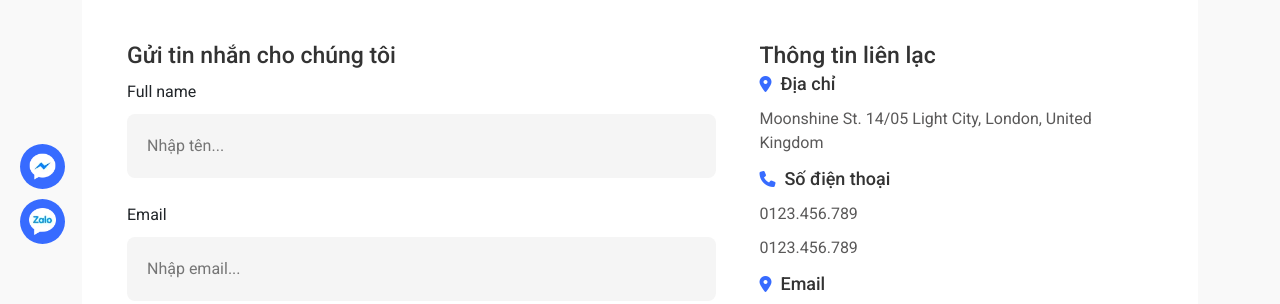
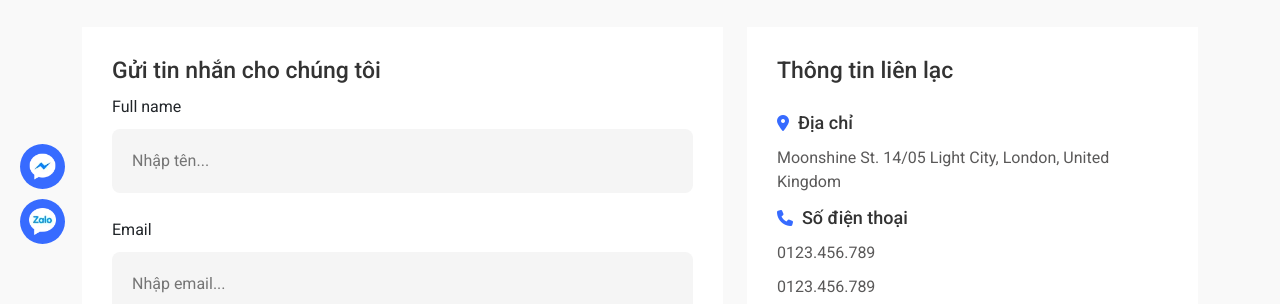
Before and after one commit to QangNguyn/car-shop-frontend, a website: page Page/contact.html in a window 1280 px wide. Shown: the part 536-840 px from the top of the page. Drawn offline with nearby package versions, Linux system fonts and the light colour scheme.

Commit message:
reponsive contact page

```diff
--- a/Page/contact.html
+++ b/Page/contact.html
@@ -76,7 +76,7 @@
               </p>
               <div class="contact-us__about">
                 <div class="row">
-                  <div class="col-7">
+                  <div class="col-12 col-lg-7">
                     <div class="contact-us__about--form">
                       <h3>Gửi tin nhắn cho chúng tôi</h3>
                       <form action="">
@@ -121,7 +121,7 @@
                       </form>
                     </div>
                   </div>
-                  <div class="col-5">
+                  <div class="col-12 col-lg-5">
                     <div class="contact-us__about--info">
                       <h3>Thông tin liên lạc</h3>
                       <ul>
--- a/scss/_contact.scss
+++ b/scss/_contact.scss
@@ -14,9 +14,10 @@
     padding: 10px;
   }
   &__about {
-    background: #fff;
-    padding: 45px;
+    margin-top: 30px;
     &--form {
+      background-color: #fff;
+      padding: 30px;
       h3 {
         font-size: 23px;
         color: $mainTextColor;
@@ -51,11 +52,18 @@
       }
     }
     &--info {
-      padding-left: 20px;
+      padding: 30px;
+      background-color: #fff;
+      margin-top: 30px;
+      @media only screen and (min-width: 992px) {
+        & {
+          margin-top: 0;
+        }
+      }
       h3 {
         font-size: 23px;
         color: $mainTextColor;
-        margin-bottom: 24px;
+        padding-bottom: 24px;
       }
       ul {
         list-style: none;
```
Also changed, not shown: Page/home.html (+4 -4 lines), css/style.css, 1 other file.
